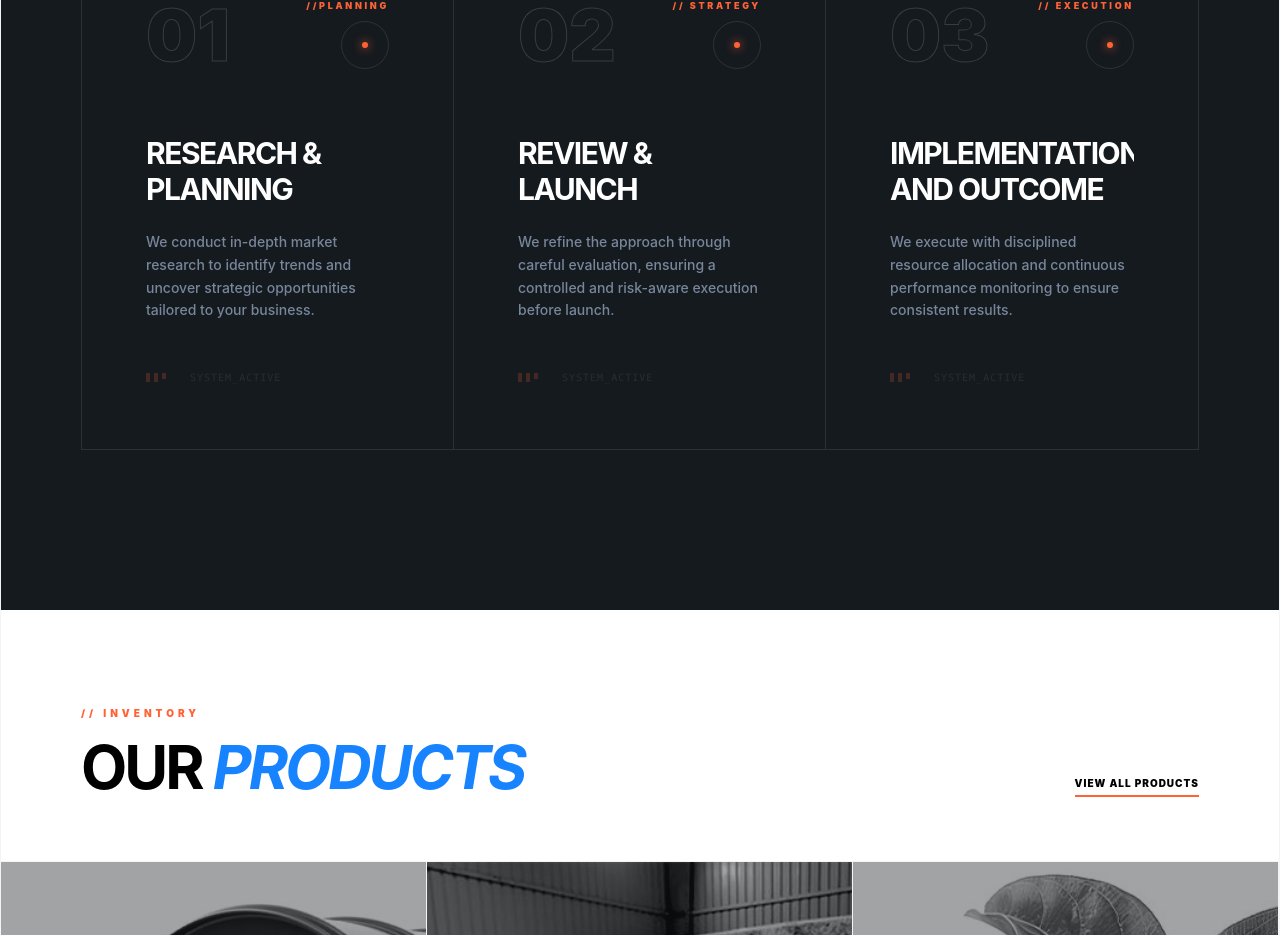
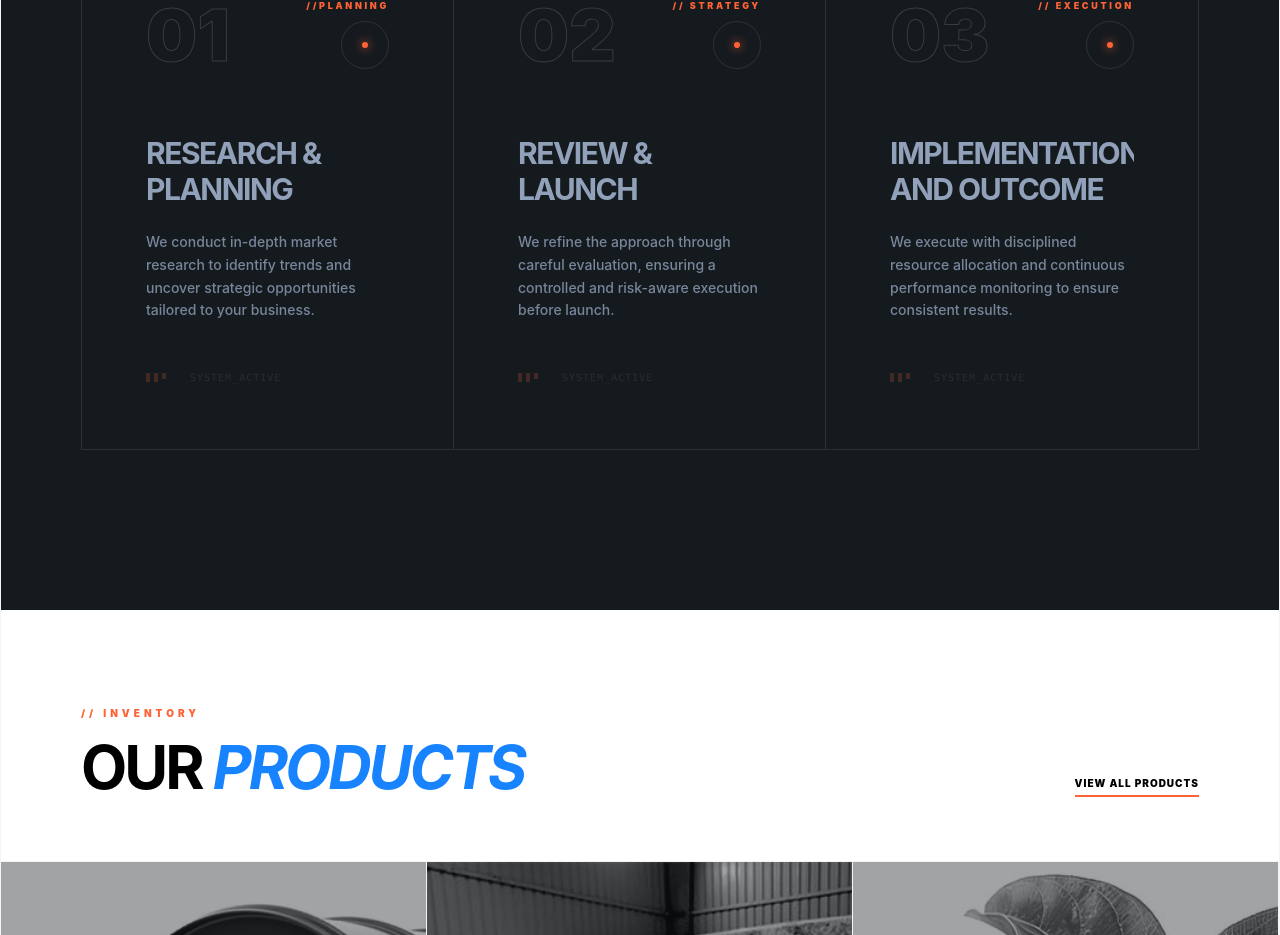
Before and after one commit to AyfizInfoTechSolutions/ATS, a React (Vite) app: page / in a window 1280 px wide. Shown: the part 3380-4315 px from the top of the page. Built offline with nearby package versions, Linux system fonts and the light colour scheme.

Commit message:
visiblity issue fix

```diff
--- a/src/components/Home/WorkProcessAwesome.jsx
+++ b/src/components/Home/WorkProcessAwesome.jsx
@@ -115,12 +115,18 @@ const WorkProcessAwesome = () => {
               </div>
 
               {/* TITLE - Slide up effect */}
-              <div className="overflow-hidden mb-6">
+             {/* TITLE - Slide up effect */}
+<div className="overflow-hidden mb-6 min-h-[40px]"> {/* Added min-height */}
   <motion.h4
+    initial={{ y: "100%" }} // Use percentage for cleaner reveals
     whileInView={{ y: 0 }}
-                  initial={{ y: 50 }}
-                  transition={{ delay: idx * 0.3, duration: 0.5 }}
-                  className="text-3xl font-bold uppercase tracking-tighter group-hover:text-brand-primary transition-colors"
+    viewport={{ once: true, margin: "-50px" }} // Triggers slightly earlier
+    transition={{
+      delay: idx * 0.2,
+      duration: 0.6,
+      ease: "easeOut"
+    }}
+    className="text-3xl font-bold uppercase tracking-tighter text-slate-400 group-hover:text-brand-primary transition-colors"
   >
     {step.title}
   </motion.h4>
```
Lines whose indentation alone changed are shown as unchanged.
